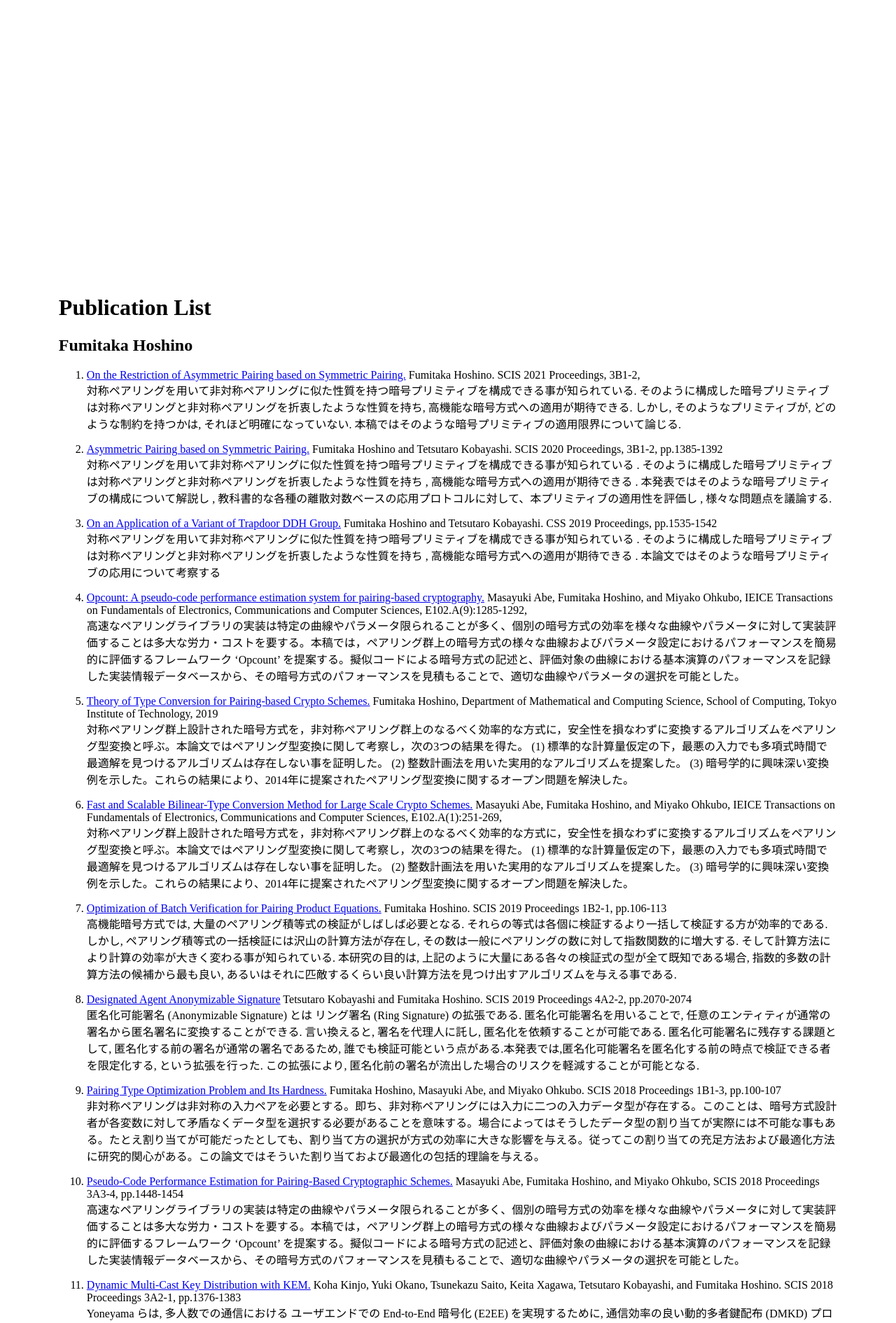
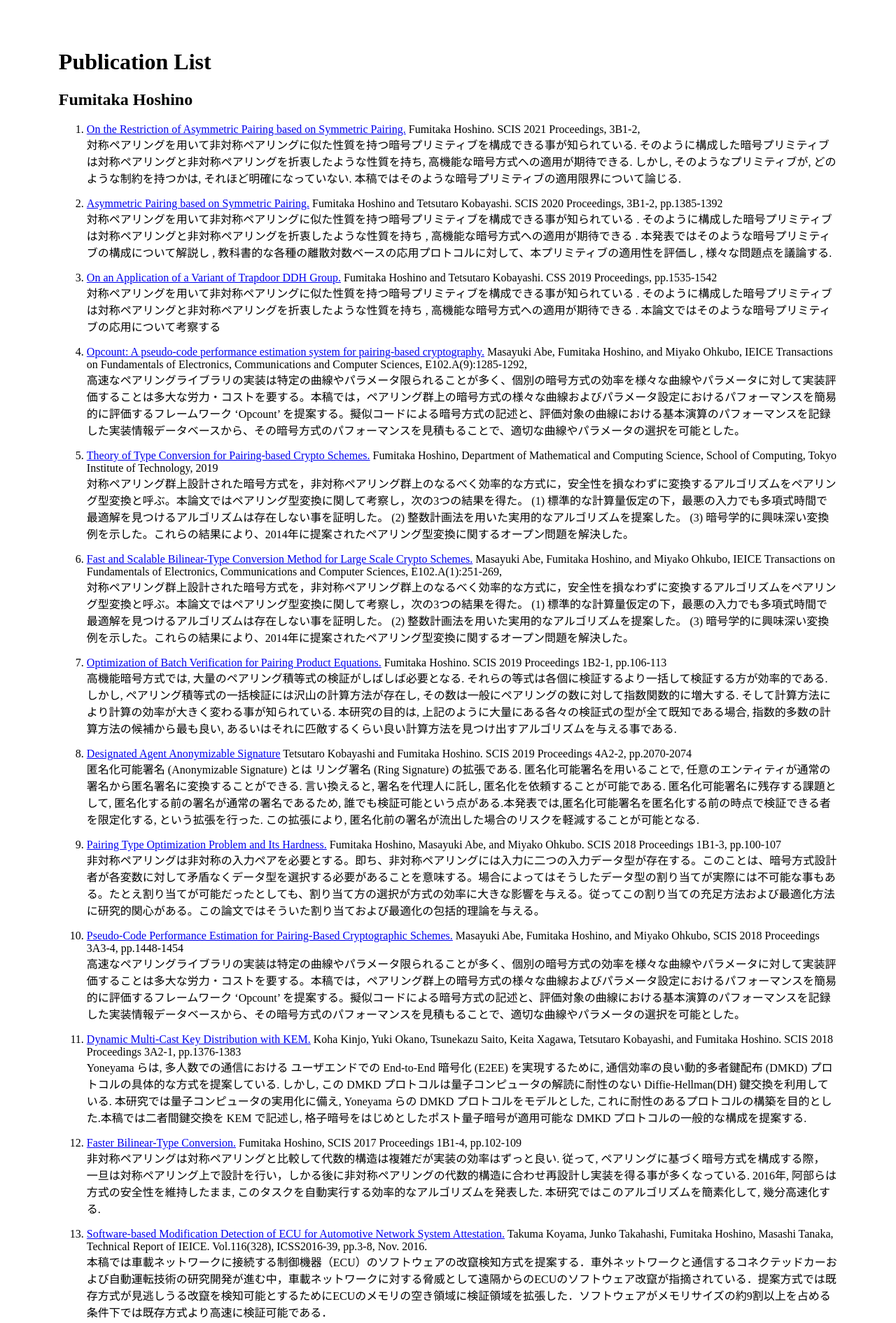
Before and after one commit to fhoshino52/fhoshino52.github.io, a Jekyll site: the page built from README.md, in a window 1280 px wide. Shown: the top 1890 px of the page at 70% size. Built offline with Jekyll 4.4.1, drawn with Linux system fonts in a browser that asks for light colours; our own code applies the rules of GitHub Pages for plain Markdown files.

Commit message:
2021年 5月23日 日曜日 23時58分00秒 JST

```diff
--- a/assets/css/style.css
+++ b/assets/css/style.css
@@ -11,7 +11,8 @@
 .LatexTitle{
     font-family: CMR;
     font-size: 40px;
-    padding-top: 40vh;
+/*    padding-top: 40vh; */
+    padding-top: 1vh;
     text-align: center;
     margin-bottom: 20px;
 }
```
